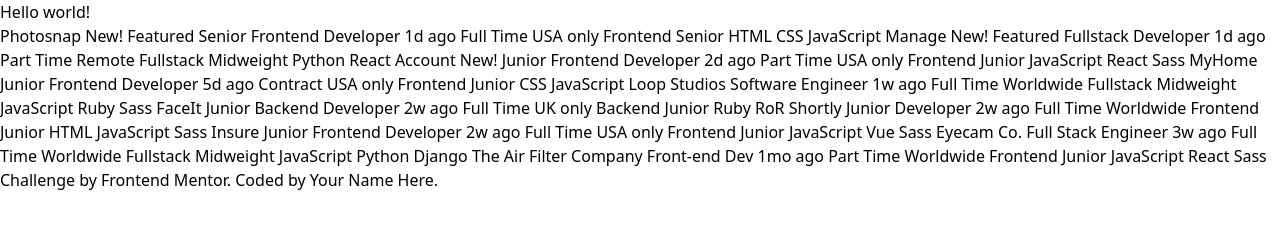
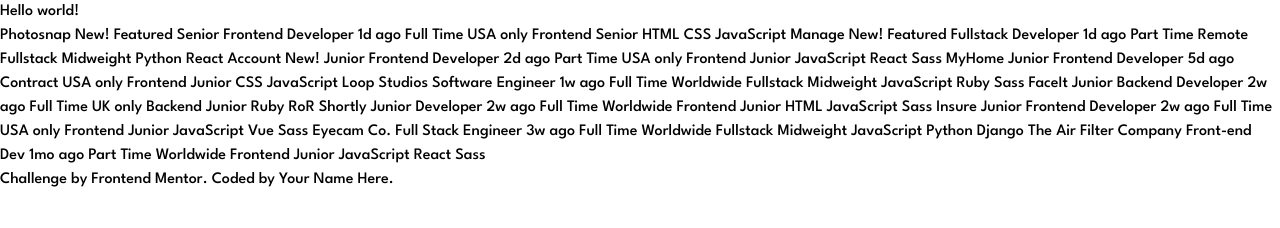
Before and after one commit to MelakuAlehegn/static-job-listings, a website: page index.html in a window 1280 px wide. Drawn offline with nearby package versions, Linux system fonts and the light colour scheme; files that its build step writes are made by us from their sources.

Commit message:
add theme color and screens to config

```diff
--- a/index.html
+++ b/index.html
@@ -5,10 +5,13 @@
   <meta name="viewport" content="width=device-width, initial-scale=1.0"> <!-- displays site properly based on user's device -->
 
   <link rel="icon" type="image/png" sizes="32x32" href="./images/favicon-32x32.png">
+  <link rel="preconnect" href="https://fonts.googleapis.com">
+<link rel="preconnect" href="https://fonts.gstatic.com" crossorigin>
+<link href="https://fonts.googleapis.com/css2?family=League+Spartan:wght@500;700&display=swap" rel="stylesheet">
   <link href="/css/output.css" rel="stylesheet">
   <title>Frontend Mentor | Job Listings</title>
 </head>
-<body>
+<body class="font-sans">
   <!-- Item Start -->
 
   <h1 class="text-3xl font-bold underline">
--- a/tailwind.config.js
+++ b/tailwind.config.js
@@ -3,6 +3,21 @@
   content: ["./src/**/*.html"],
   theme: {
     extend: {},
+    screens: {
+      sm: '375px',
+      md: '480px',
+      lg: '768px'
+    },
+    color: {
+      desaturatedDarkCyan: 'hsl(180, 29%, 50%)',
+      lightGreyishCyanBg: 'hsl(180, 52%, 96%)',
+      lightGrayishCyanFilter: 'hsl(180, 31%, 95%)',
+      darkGrayishCyan: 'hsl(180, 8%, 52%)',
+      veryDarkGrayishCyan: 'hsl(180, 14%, 20%)'
+    },
+    fontFamily: {
+      sans: ['League Spartan', "sans-serif"]
+    }
   },
   plugins: [],
 }
```
Also changed, not shown: css/output.css (added).
